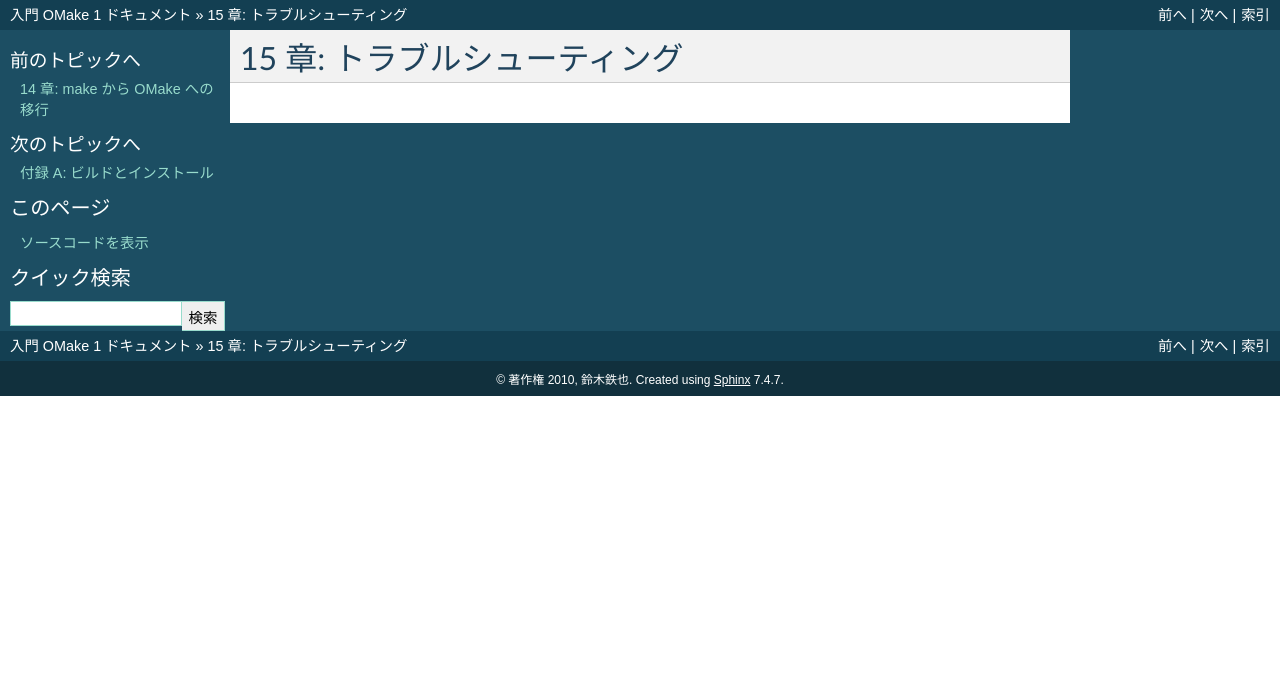
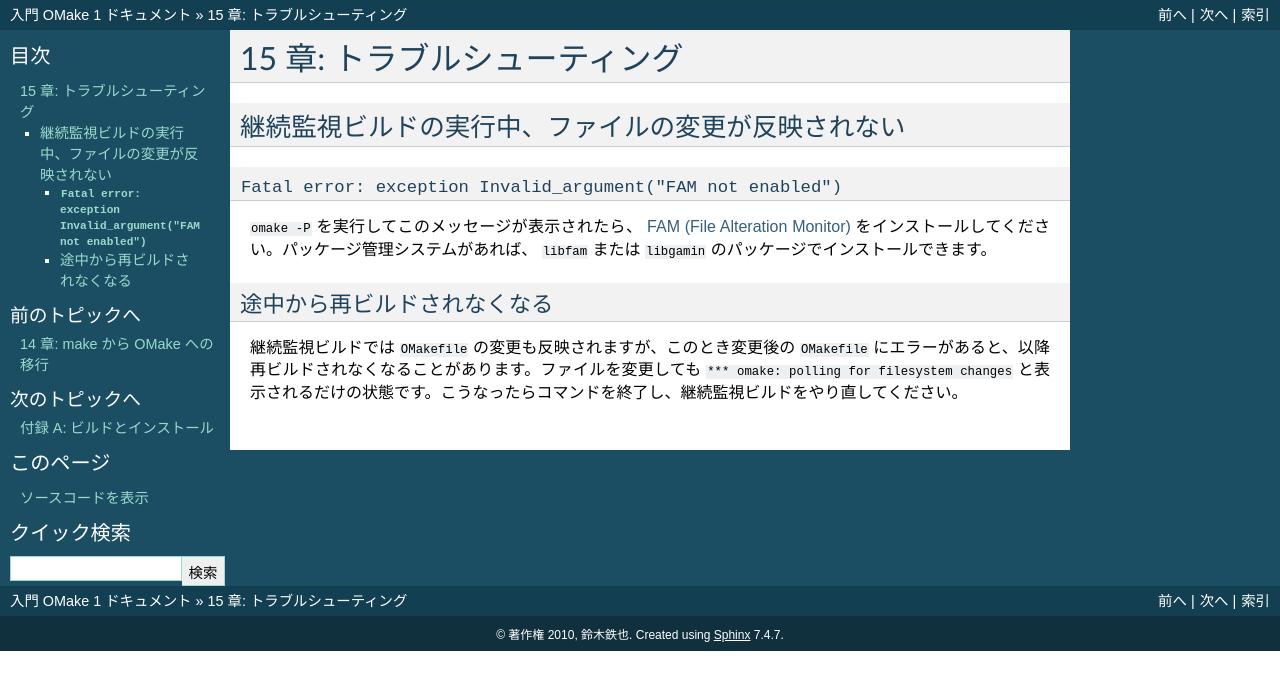
Before and after one commit to szktty/omakebook-jp, a Sphinx documentation site: the page built from source/troubleshooting.rst, in a window 1280 px wide. Shown: the top 690 px of the page. Built offline with Sphinx 7.4.7, drawn with Linux system fonts in a browser that asks for light colours.

Commit message:
継続監視ビルド実行時のトラブルについて記述

```diff
--- a/source/first_step.rst
+++ b/source/first_step.rst
@@ -253,7 +253,7 @@ OMake を実行してみる
 
 ``-P`` オプションを使えば、ビルドの手間をかなり減らせます。ぜひ "OMake 継続監視ビルド" で検索して、その効果を実感された方々の声をご覧下さい。まあ自分で試してみるのが一番ですが。
 
-さらに詳しいビルドの実行方法は、 :ref:`6 章: ビルドの実行 <ExecutingBuild>` を参照してください。なお、環境によっては継続監視ビルドがうまく動かない場合もあるようです。原因は不明ですが、そうなった場合はインストール方法を見直すといいかもしれません。
+さらに詳しいビルドの実行方法は、 :ref:`6 章: ビルドの実行 <ExecutingBuild>` を参照してください。なお、環境によっては継続監視ビルドがうまく動かない場合もあるようです。原因は不明ですが、そうなった場合はインストール方法を見直すといいかもしれません。 :ref:`15 章: トラブルシューティング <PollingTrouble>` も参照してください。
 
 .. note:: **ある対話**
 
--- a/source/troubleshooting.rst
+++ b/source/troubleshooting.rst
@@ -3,3 +3,21 @@
 =============================
 15 章: トラブルシューティング
 =============================
+
+.. index:: 継続監視ビルド; 再ビルドされない
+
+.. _PollingTrouble:
+
+継続監視ビルドの実行中、ファイルの変更が反映されない
+====================================================
+
+``Fatal error: exception Invalid_argument("FAM not enabled")``
+--------------------------------------------------------------
+
+``omake -P`` を実行してこのメッセージが表示されたら、 `FAM (File Alteration Monitor) <http://oss.sgi.com/projects/fam/index.html>`_ をインストールしてください。パッケージ管理システムがあれば、 ``libfam`` または ``libgamin`` のパッケージでインストールできます。
+
+
+途中から再ビルドされなくなる
+----------------------------
+
+継続監視ビルドでは ``OMakefile`` の変更も反映されますが、このとき変更後の ``OMakefile`` にエラーがあると、以降再ビルドされなくなることがあります。ファイルを変更しても ``*** omake: polling for filesystem changes`` と表示されるだけの状態です。こうなったらコマンドを終了し、継続監視ビルドをやり直してください。
```
